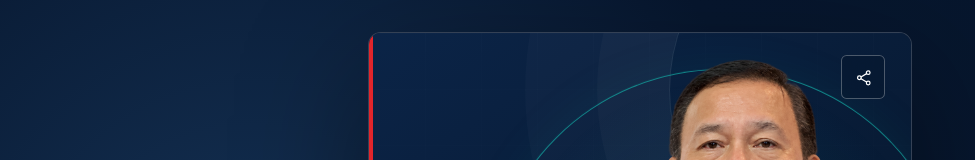
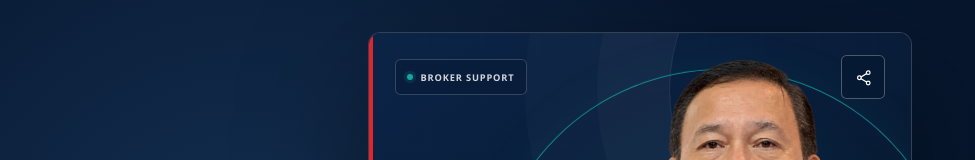
Before and after one commit to nahadgur/test1111, a Next.js app: page / in a window 1280 px wide. Shown: the top 160 px of the page, without its empty margins (0-975 px from the left). Built offline with nearby package versions, Linux system fonts and the light colour scheme.

Commit message:
Add subtle broker contact

```diff
--- a/app/globals.css
+++ b/app/globals.css
@@ -24,7 +24,18 @@ a { color: inherit; text-decoration: none; }
 .sticky-frame { position: sticky; top: 0; width: 100%; height: 100svh; overflow: hidden; }
 .vcard { position: relative; width: 100%; height: 100%; overflow: hidden; color: var(--white); background: var(--ink); isolation: isolate; }
 
-.persistent-header { position: absolute; z-index: 20; top: 0; left: 0; display: flex; width: 100%; align-items: center; justify-content: flex-end; padding: max(1.15rem, env(safe-area-inset-top)) 1.25rem 0; }
+.persistent-header { position: absolute; z-index: 20; top: 0; left: 0; display: flex; width: 100%; align-items: center; justify-content: space-between; padding: max(1.15rem, env(safe-area-inset-top)) 1.25rem 0; }
+.broker-contact { position: relative; z-index: 40; }
+.broker-contact > summary { display: flex; min-height: 2.25rem; list-style: none; align-items: center; gap: .48rem; padding: .55rem .7rem; border: 1px solid rgba(255,255,255,.18); border-radius: .35rem; color: rgba(255,255,255,.82); background: rgba(5,18,36,.24); backdrop-filter: blur(14px); cursor: pointer; font-size: .58rem; font-weight: 760; letter-spacing: .09em; text-transform: uppercase; transition: color .2s ease, border-color .2s ease, background .2s ease; }
+.broker-contact > summary::-webkit-details-marker { display: none; }
+.broker-contact > summary::before { width: .38rem; height: .38rem; border-radius: 50%; background: var(--aqua); box-shadow: 0 0 0 .2rem rgba(20,167,161,.13); content: ""; }
+.broker-contact[open] > summary { color: #fff; border-color: rgba(20,167,161,.65); background: rgba(5,18,36,.74); }
+.broker-contact-card { position: absolute; top: calc(100% + .55rem); left: 0; width: min(18rem,calc(100vw - 2.5rem)); padding: .95rem 1rem 1rem; border: 1px solid rgba(255,255,255,.13); border-radius: .5rem; color: #fff; background: rgba(4,16,31,.97); box-shadow: 0 1.2rem 3rem rgba(0,0,0,.24); backdrop-filter: blur(18px); }
+.broker-contact-card strong, .broker-contact-card span, .broker-contact-card a { display: block; }
+.broker-contact-card strong { font-size: .86rem; letter-spacing: -.01em; }
+.broker-contact-card span { margin: .18rem 0 .8rem; color: rgba(255,255,255,.55); font-size: .68rem; }
+.broker-contact-card a { width: fit-content; margin-top: .35rem; color: rgba(255,255,255,.82); font-size: .71rem; text-decoration: none; }
+.broker-contact-card a:hover { color: var(--aqua); }
 
 .icon-button { display: grid; width: 2.75rem; height: 2.75rem; padding: 0; place-items: center; color: var(--white); border: 1px solid rgba(255,255,255,.28); border-radius: .35rem; background: rgba(5,18,36,.28); backdrop-filter: blur(14px); cursor: pointer; transition: background-color .2s ease, transform .2s var(--ease); }
 .icon-button svg { width: 1.1rem; fill: none; stroke: currentColor; stroke-linecap: round; stroke-linejoin: round; stroke-width: 1.7; }
@@ -87,6 +98,8 @@ h1 { max-width: 13ch; margin: 0; font-size: clamp(2.25rem, 10vw, 3.45rem); font-
 .show-projects .hero-photo { transform: scale(1.04); filter: saturate(.65) contrast(1.03); }
 .show-projects .projects-panel { opacity: 1; visibility: visible; transform: translateY(0); }
 .show-projects .persistent-header { color: var(--ink); }
+.show-projects .broker-contact > summary { color: rgba(7,26,48,.72); border-color: var(--line); background: rgba(255,255,255,.74); }
+.show-projects .broker-contact[open] > summary { color: var(--ink); border-color: rgba(20,167,161,.5); background: rgba(255,255,255,.94); }
 .show-projects .icon-button { color: var(--ink); border-color: var(--line); background: rgba(255,255,255,.72); }
 
 .toast { position: fixed; z-index: 50; left: 50%; bottom: max(1.5rem, env(safe-area-inset-bottom)); padding: .72rem 1rem; color: var(--white); border-radius: .3rem; background: rgba(4,16,31,.94); box-shadow: 0 12px 35px rgba(0,0,0,.24); font-size: .78rem; opacity: 0; pointer-events: none; transform: translate(-50%, 1rem); transition: opacity .2s ease, transform .3s var(--ease); white-space: nowrap; }
@@ -155,6 +168,7 @@ h1 { max-width: 13ch; margin: 0; font-size: clamp(2.25rem, 10vw, 3.45rem); font-
 .variant-header strong { font-size: .75rem; letter-spacing: .02em; }
 .variant-header small { margin-top: .12rem; color: rgba(255,255,255,.54); font-size: .58rem; letter-spacing: .08em; text-transform: uppercase; }
 .variant-header > p { margin: 0; color: rgba(255,255,255,.58); font-size: .62rem; font-weight: 700; letter-spacing: .1em; text-transform: uppercase; }
+.variant-header .broker-contact-card { right: 0; left: auto; }
 .variant-heading { padding: clamp(1.2rem,3.5vh,2.4rem) 1.2rem .5rem; text-align: center; }
 .variant-heading p { margin: 0 0 .45rem; color: var(--aqua); font-size: .66rem; font-weight: 800; letter-spacing: .14em; text-transform: uppercase; }
 .variant-heading h1 { max-width: none; margin: 0; font-size: clamp(2rem,8.6vw,4rem); font-weight: 690; letter-spacing: -.055em; line-height: .95; }
--- a/app/v2/page.tsx
+++ b/app/v2/page.tsx
@@ -1,5 +1,6 @@
 import type { Metadata } from "next";
 import Link from "next/link";
+import { BrokerContact } from "@/components/broker-contact";
 import { CardFanCarousel } from "@/components/ui/card-fan-carousel";
 import { propertyCards } from "@/components/property-cards";
 
@@ -10,7 +11,7 @@ export default function V2Page() {
     <main className="variant-page v2-page">
       <header className="variant-header">
         <Link href="/" aria-label="Back to Noel Cobangbang digital card"><span>NC</span><div><strong>Noel N. Cobangbang</strong><small>FAI Sales Kit 2026</small></div></Link>
-        <p>Choose a property</p>
+        <BrokerContact />
       </header>
       <div className="variant-heading"><p>Property portfolio</p><h1>Explore the collection.</h1></div>
       <CardFanCarousel cards={propertyCards} />
--- a/app/v3/page.tsx
+++ b/app/v3/page.tsx
@@ -1,5 +1,6 @@
 import type { Metadata } from "next";
 import Link from "next/link";
+import { BrokerContact } from "@/components/broker-contact";
 import { ImageStackCarousel } from "@/components/ui/image-stack-carousel";
 import { propertyCards } from "@/components/property-cards";
 
@@ -10,7 +11,7 @@ export default function V3Page() {
     <main className="variant-page v3-page">
       <header className="variant-header">
         <Link href="/" aria-label="Back to Noel Cobangbang digital card"><span>NC</span><div><strong>Noel N. Cobangbang</strong><small>FAI Sales Kit 2026</small></div></Link>
-        <p>Swipe to browse</p>
+        <BrokerContact />
       </header>
       <div className="variant-heading"><p>Property portfolio</p><h1>Find your next address.</h1></div>
       <ImageStackCarousel cards={propertyCards} />
--- /dev/null
+++ b/components/broker-contact.tsx
@@ -0,0 +1,15 @@
+export function BrokerContact() {
+  return (
+    <details className="broker-contact">
+      <summary>Broker support</summary>
+      <div className="broker-contact-card">
+        <strong>Lianne Manongsong</strong>
+        <span>Broker Sales Associate</span>
+        <a href="tel:+639157453449">09157453449</a>
+        <a href="mailto:julie.manongsong@filinvestcity.com">
+          julie.manongsong@filinvestcity.com
+        </a>
+      </div>
+    </details>
+  );
+}
--- a/components/scroll-vcard.tsx
+++ b/components/scroll-vcard.tsx
@@ -2,6 +2,7 @@
 
 import Image from "next/image";
 import { useEffect, useRef, useState } from "react";
+import { BrokerContact } from "@/components/broker-contact";
 import { CopyPageLinkButton, SaveContactButton } from "@/components/profile-actions";
 
 const properties = [
@@ -137,6 +138,7 @@ export function ScrollVcard() {
         <div className="sticky-frame" ref={stickyFrameRef}>
           <article className={`vcard ${heroIsActive ? "show-profile" : "show-projects"}`}>
             <header className="persistent-header">
+              <BrokerContact />
               <CopyPageLinkButton />
             </header>
 
```
